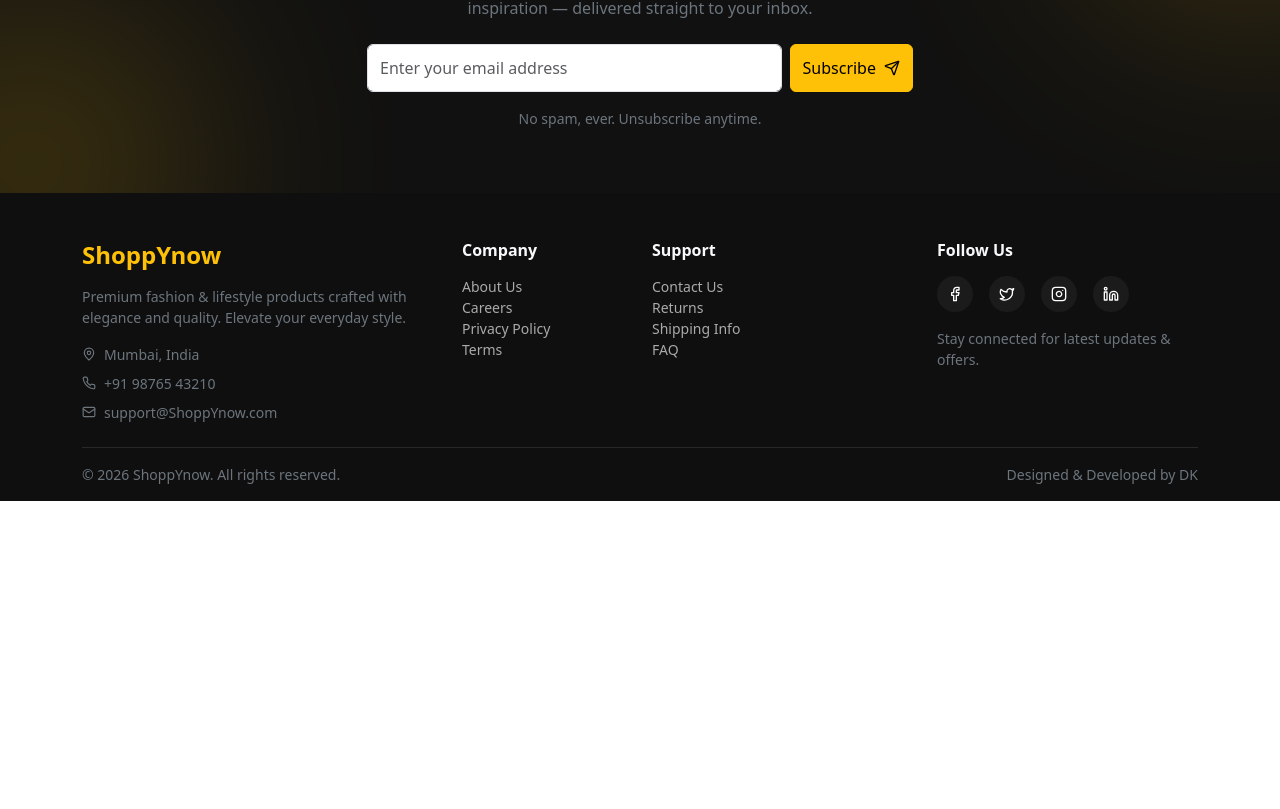
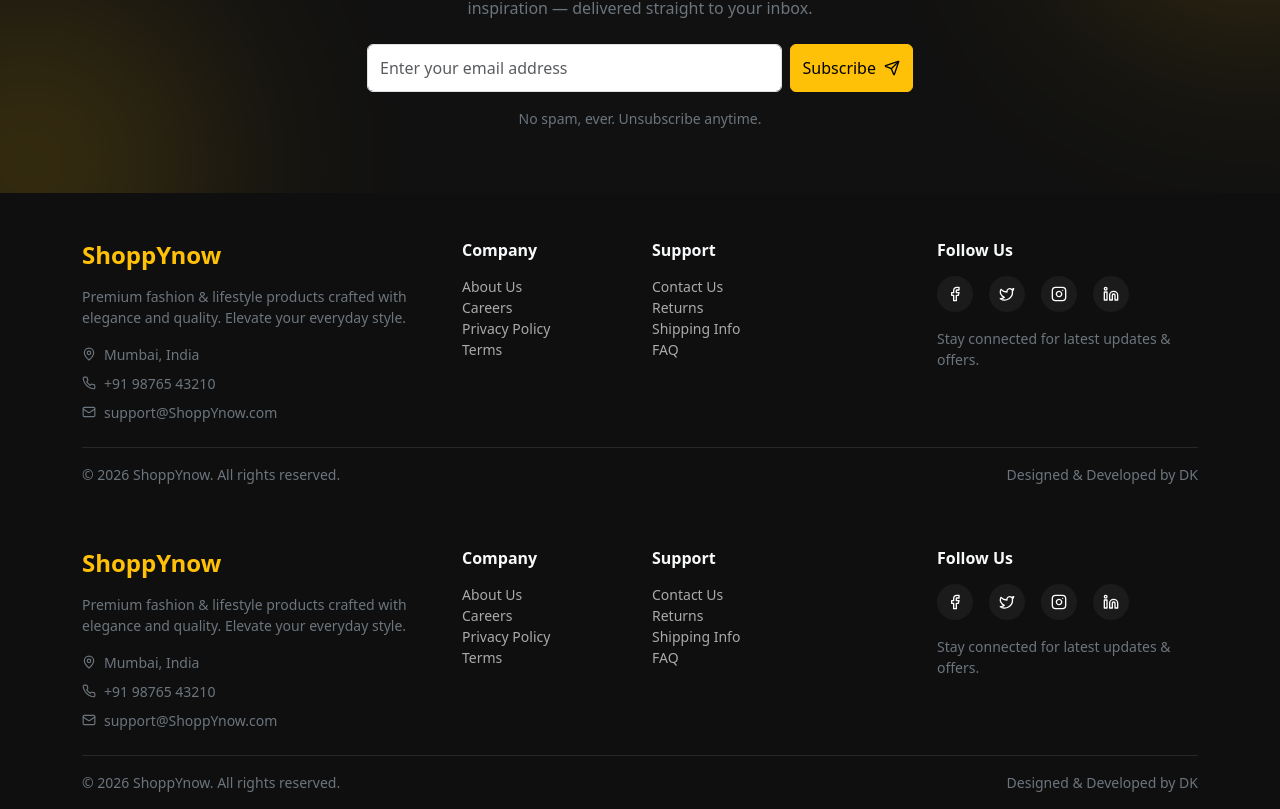
Before and after one commit to DIPAKK2310/ShoppYnow, a React (Vite) app in the folder frontend/vite-project/: page / in a window 1280 px wide. Shown: the part 2948-3757 px from the top of the page. Before the commit the page ends 3449 px from the top, so only its background shows below. Built offline with nearby package versions, Linux system fonts and the light colour scheme.

Commit message:
fix:footer global

```diff
--- a/frontend/vite-project/src/App.jsx
+++ b/frontend/vite-project/src/App.jsx
@@ -21,6 +21,8 @@ import AdminDashboardLogin from './components/AdminDashboardLogin';
 import { useState, useEffect } from 'react';
   import {Toaster} from 'react-hot-toast';
 import { AuthProvider } from './store/AuthContext';
+import Contact from './components/Contact';
+import Footer from './components/Footer';
 
 function App() {
   // Check if the user is authenticated and role is admin
@@ -53,6 +55,8 @@ function App() {
             <Route path="/aboutUs" element={<AboutUs />} />
             <Route path="/privacy-policy" element={<PrivacyPolicy />} />
             <Route path="/ProductsPages" element={<ProductsPages />} />
+            <Route path="/contact" element={<Contact />} />
+
 
             {/* Admin Routes (Login Page) */}
             <Route path="/admin/login" element={<AdminDashboardLogin  onLogin={()=> setIsAuthenticated(true)}/>} />
@@ -67,6 +71,7 @@ function App() {
             {/* Default Redirect */}
             <Route path="*" element={<Navigate to="/" />} />
           </Routes>
+          <Footer/>
           <Toaster  position="top-right" toastOptions={{duration: 2000}} />
         </AuthProvider>
         </BrowserRouter>
```
